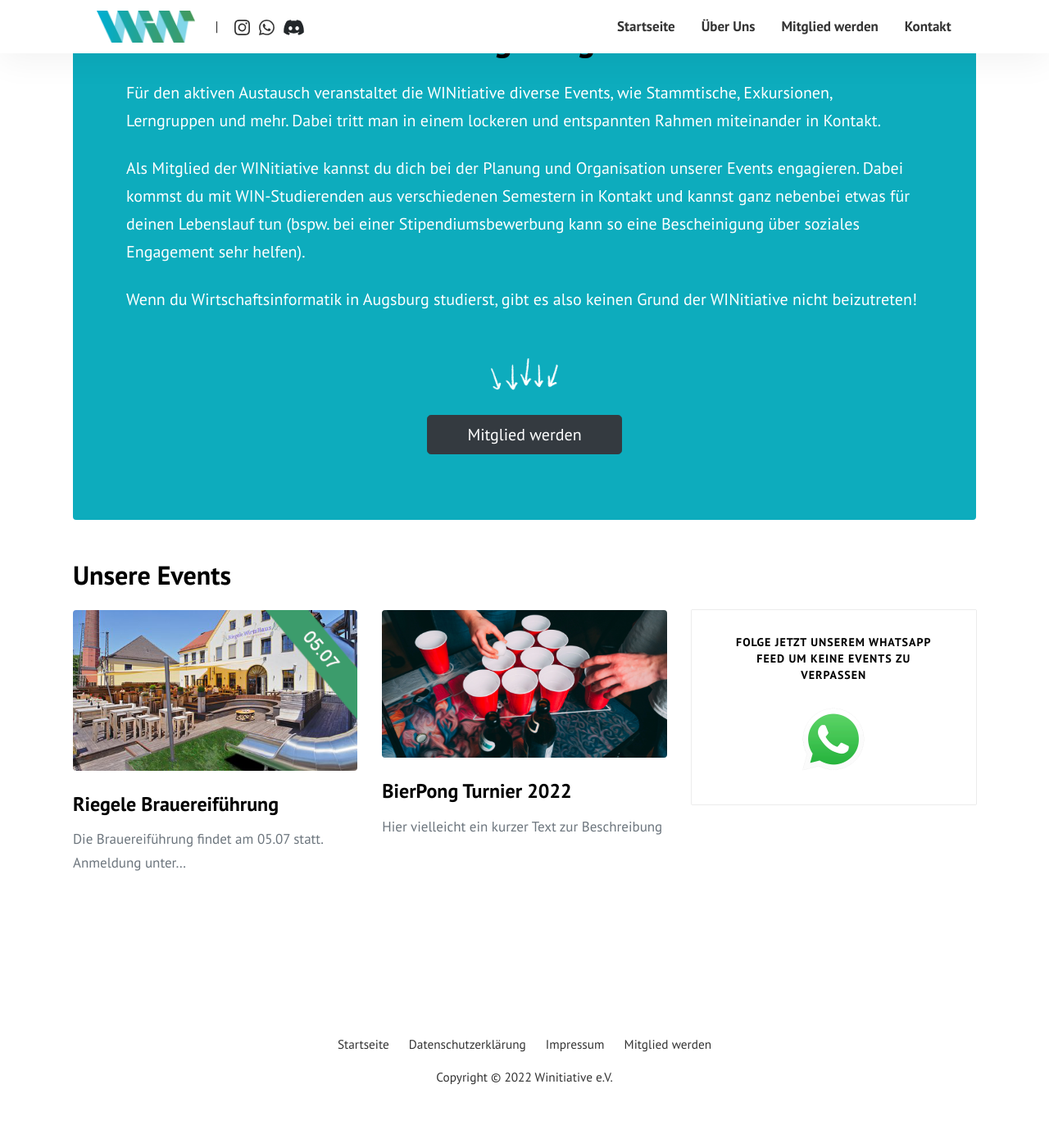
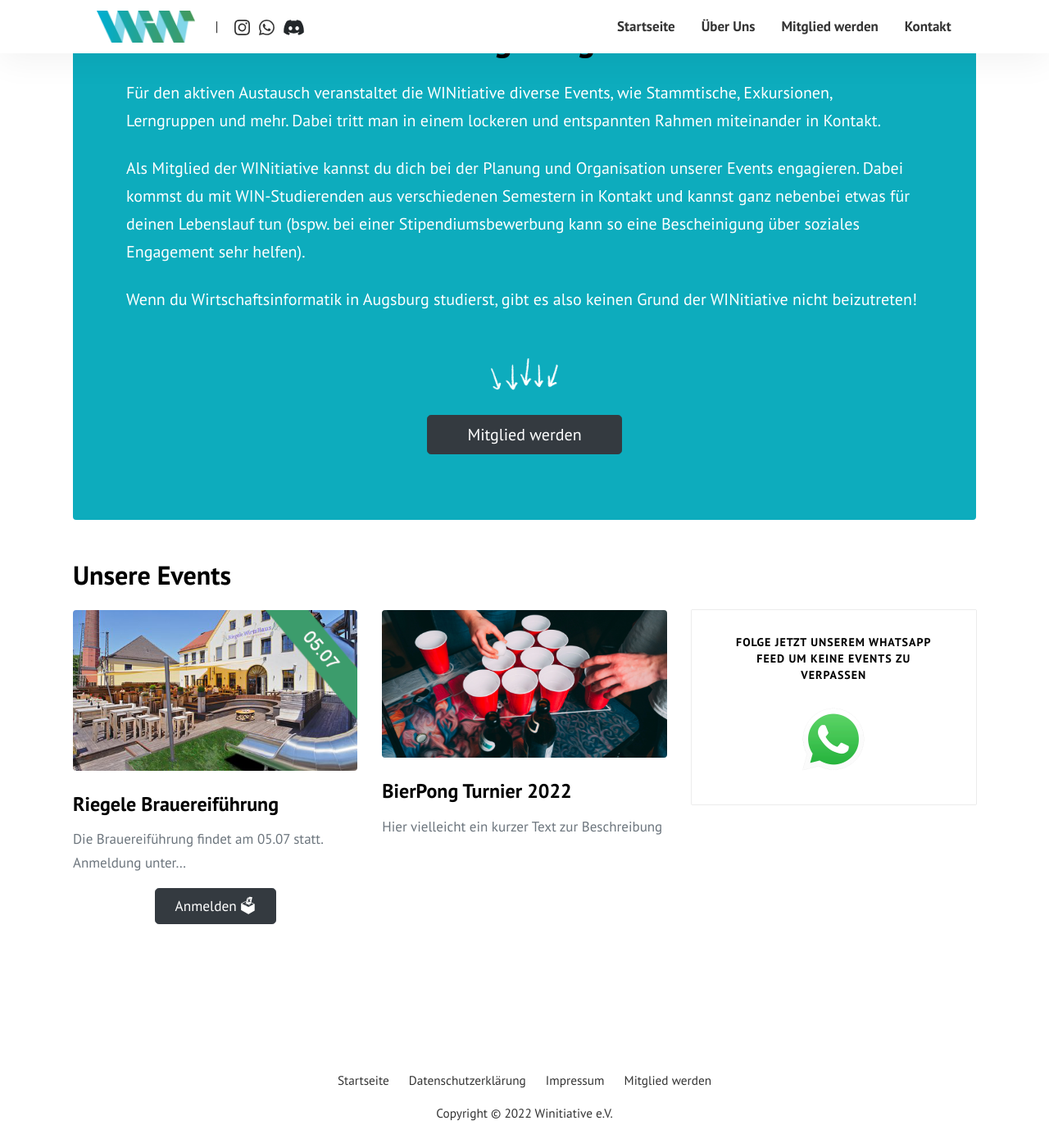
Before and after one commit to WINitiative-Augsburg-eV/webseite, a Jekyll site: the page built from index.html, in a window 1280 px wide and 1400 px high, scrolled down 226 px. Shown: the whole window at 82% size. Built offline with Jekyll 4.4.1, drawn with Linux system fonts in a browser that asks for light colours; the list of posts is cut into pages by our own code; before the commit the page ends 1582 px from its top, so only the background shows below that.

Commit message:
Anmelde Button

```diff
--- a/_includes/postbox.html
+++ b/_includes/postbox.html
@@ -5,6 +5,7 @@
     <div class="card-block">
         <h2 class="card-title h4">{{ post.title }}</h2>
         <p class="card-text text-muted">{{ post.excerpt | strip_html | truncatewords:15 }}</p>
+        {% if post.link %}<center><a href="{{post.link}}" class="btn btn-dark text-white px-4 btn-lg">Anmelden &#x1F5F3</a></center>{% endif %}
         <div class="metafooter">
             <div class="wrapfooter small d-flex align-items-center">
                 <div class="clearfix"></div>
--- a/assets/css/theme.scss
+++ b/assets/css/theme.scss
@@ -224,6 +224,11 @@ small, .small {
     font-size: 13pt;
     padding-left: 1rem !important;
   }
+}
+
+.btn.btn-dark.text-white.px-4.btn-lg{
+  font-size: 13pt;
+
 }
 
 @media only screen and (max-width: 360px) {
```
Also changed, not shown: _posts/2022-05-26-Riegele.md (+1 -0 lines), 4 other files.
